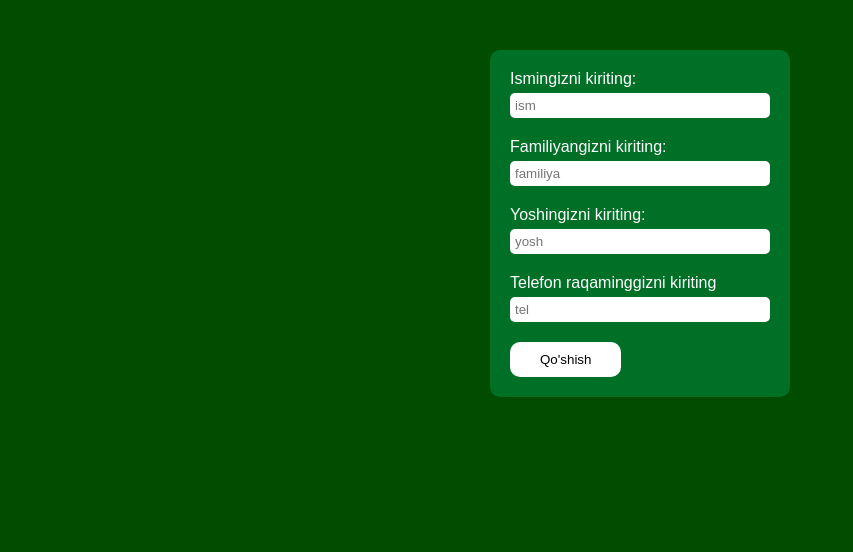
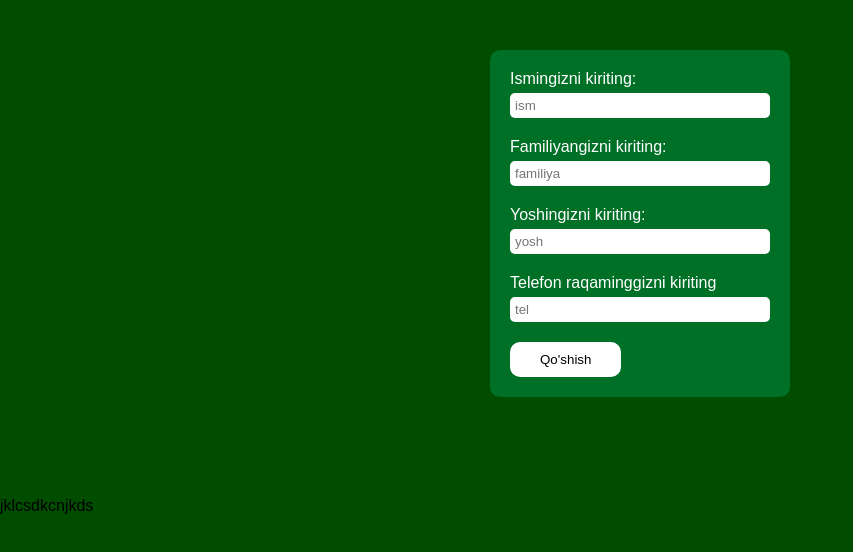
Before and after one commit to Kozim1y/usercardadd, a plain HTML site: page index.html in a window 1280 px wide. Shown: the whole page, without its empty margins (0-853 px from the left). Drawn offline with Linux system fonts and the light colour scheme.

Commit message:
dejsnkdjsnckdjsnc

```diff
--- a/index.html
+++ b/index.html
@@ -26,6 +26,8 @@
     <div class="cards"></div>
   </div>
 
+  jklcsdkcnjkds
+
   <script src="./js/main.js"></script>
 </body>
 </html>
--- a/js/main.js
+++ b/js/main.js
@@ -20,6 +20,7 @@ elForm.addEventListener("submit", function (evt) {
 
   let newCard = document.createElement("div");
   newCard.setAttribute("class", "card");
+
   let newUserName = document.createElement("p");
   let newUserLastName = document.createElement("p");
   let newUserAge = document.createElement("p");
```
